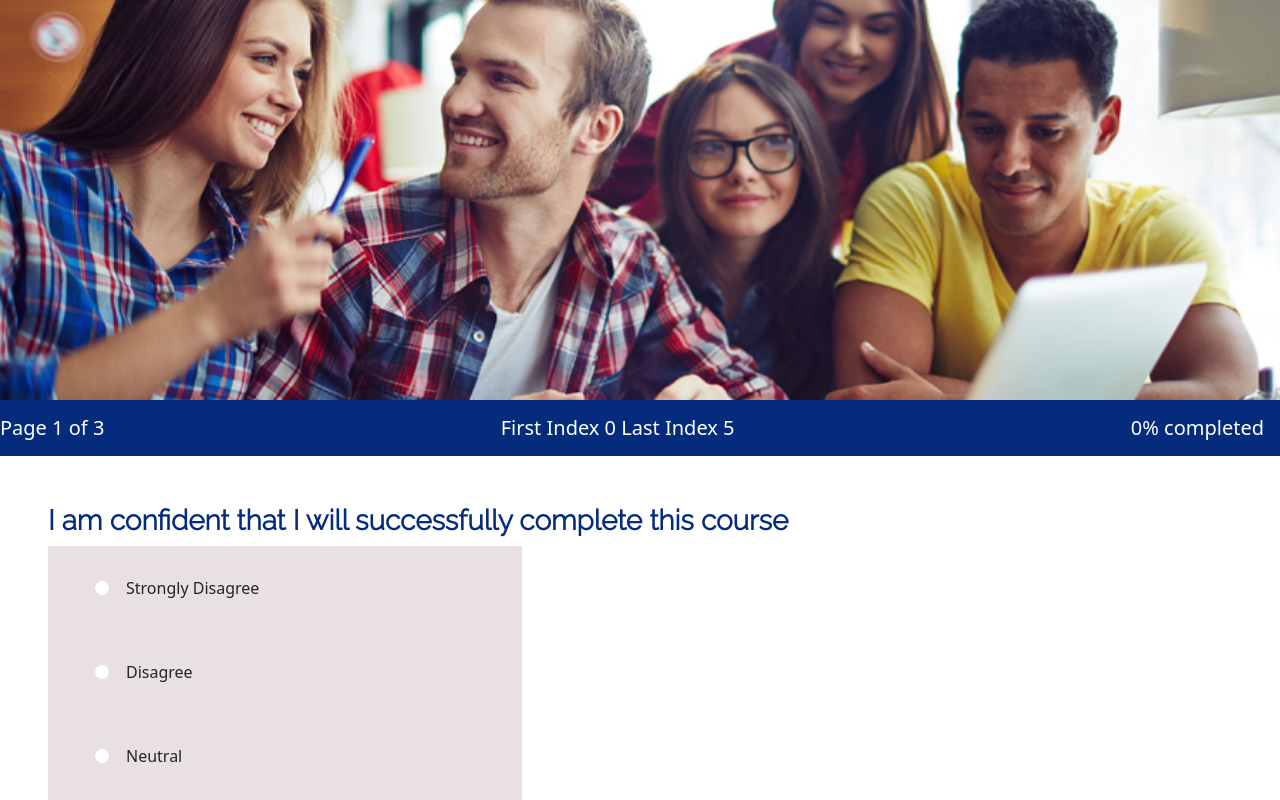
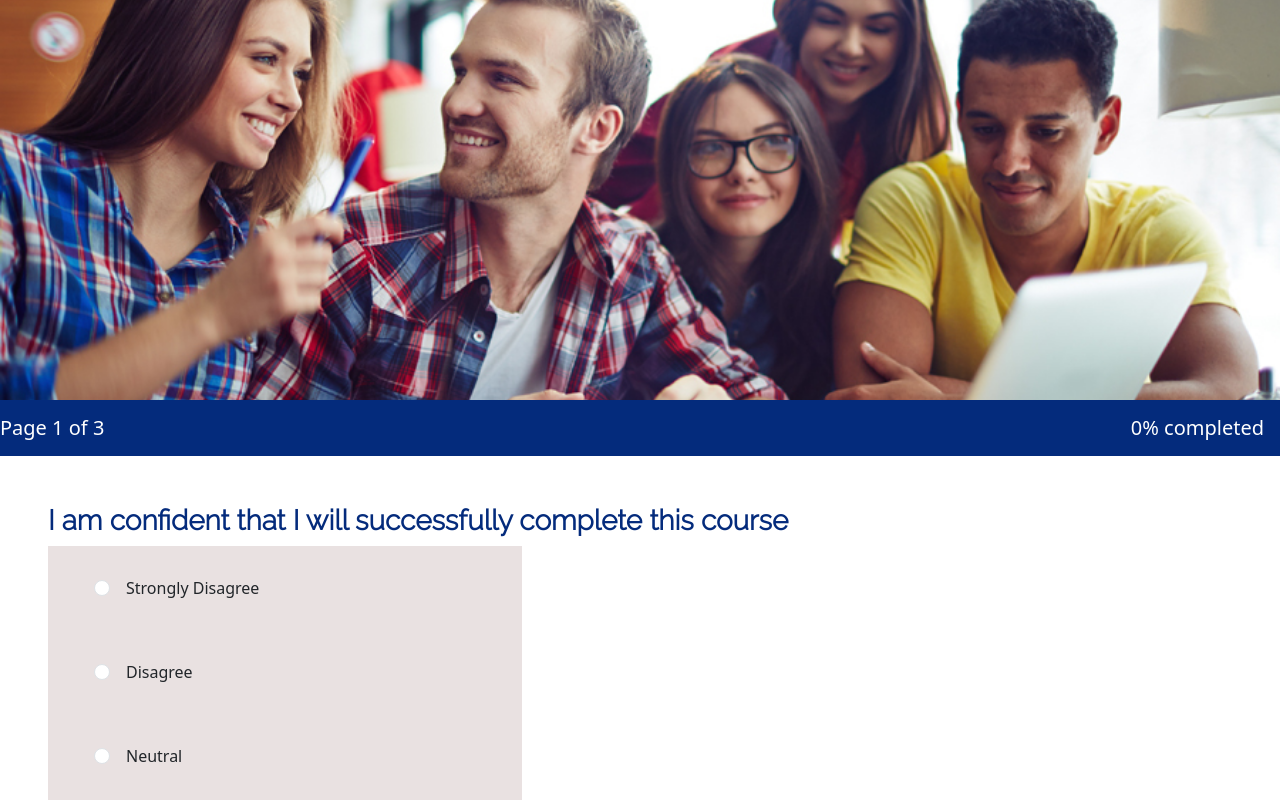
Before and after one commit to dhiksha1234/surveyReactApp, a React (Create React App) app: page /form in a window 1280 px wide. Shown: the top 800 px of the page. Built offline with nearby package versions, Linux system fonts and the light colour scheme.

Commit message:
removed the console

```diff
--- a/src/components/Form.jsx
+++ b/src/components/Form.jsx
@@ -11,7 +11,6 @@ import surveyQuestions from '../data/questions.json'
 
 function Form() {
   const [ pageNumber, setPageNumber] = useState(1);
-  const [ selectedRadioBtn, setSelectedRadioBtn] = useState(0);
   const [ answeredQuestion, setAnsweredQuestion] = useState({});
   const [ firstIndex, setFirstIndex] = useState(0);
   const [ allAnsweredPerPage, setAllAnsweredPerPage] = useState(false);
@@ -20,8 +19,7 @@ function Form() {
   const totalPageCount = Math.ceil(surveyQuestions.length / perPage);
 
   const handleOnChange = (index,question,e) =>{
-     setSelectedRadioBtn(index);
-     setAnsweredQuestion({...answeredQuestion,
+      setAnsweredQuestion({...answeredQuestion,
       [e.target.name] : e.target.value})
     }
 
@@ -66,7 +64,6 @@ function Form() {
             {/* Navbar */}
             <Navbar className='d-flex justify-content-between navBar' data-bs-theme="dark">
               <Navbar.Brand >Page {pageNumber} of {totalPageCount}</Navbar.Brand>
-              <Navbar.Brand > First Index {firstIndex} Last Index {lastIndex}</Navbar.Brand>
               <Navbar.Brand > {Math.floor(Object.keys(answeredQuestion).length*6.7)}% completed</Navbar.Brand>
              </Navbar>
              {/* Mapping the surveyQuestions */}
```
